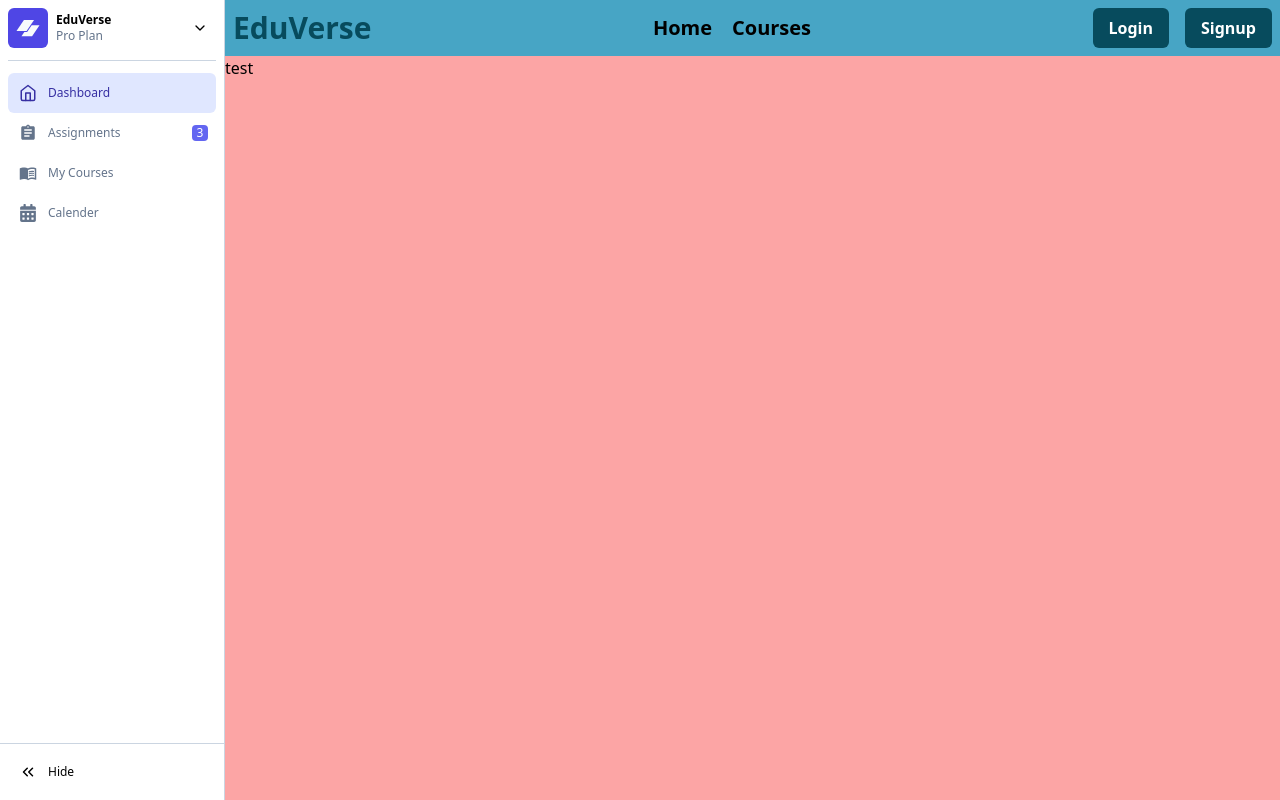
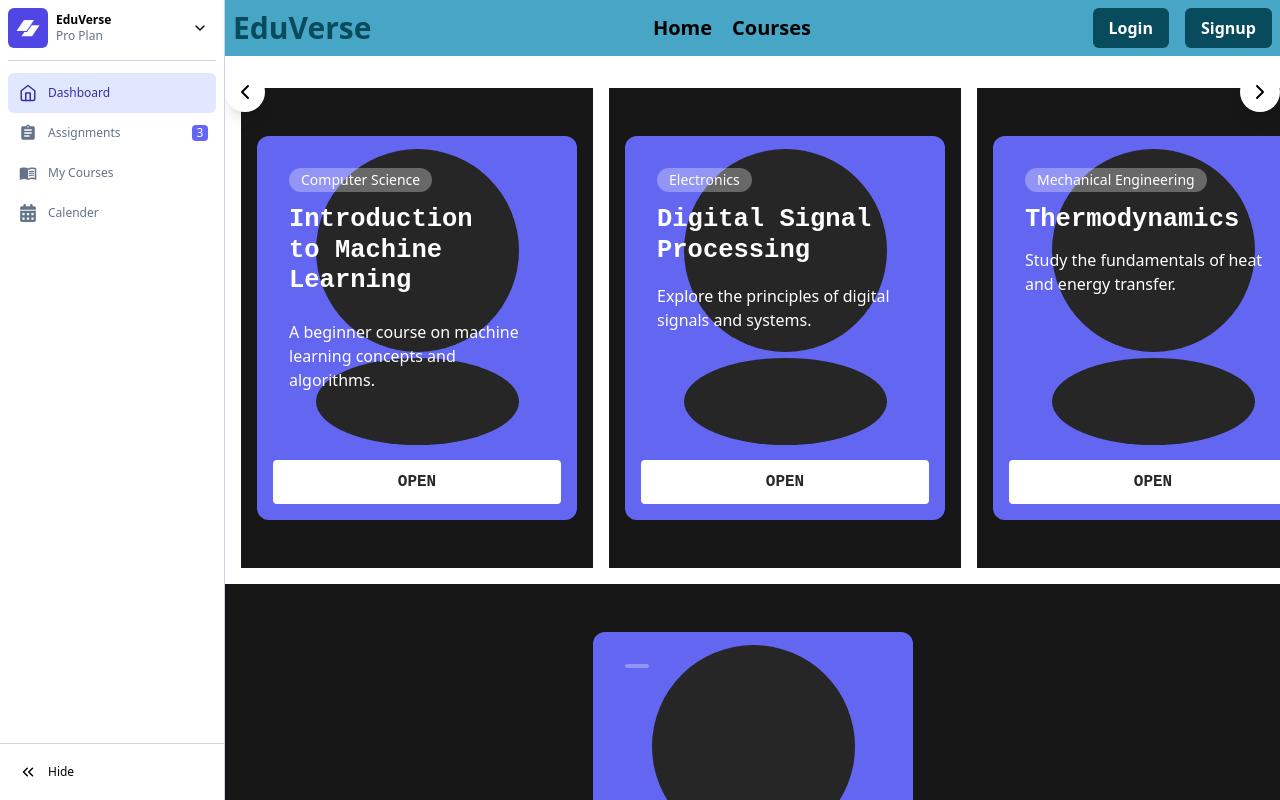
Before and after one commit to ShubhamKarampure/Eduverse, a React (Vite) app in the folder Frontend/: page /home in a window 1280 px wide. Built offline with nearby package versions, Linux system fonts and the light colour scheme; a web font is replaced by a local one.

Commit message:
second commit

```diff
--- /dev/null
+++ b/Frontend/src/components/CourseCard.jsx
@@ -0,0 +1,117 @@
+import { motion } from "framer-motion";
+
+const SquishyCard = ({ name, description, branch }) => {
+    return (
+        <section className="bg-neutral-900 px-4 py-12">
+            <div className="mx-auto w-fit">
+                <Card name={name} branch={branch} description={description} />
+            </div>
+        </section>
+    );
+};
+
+const Card = ({ name, description, branch }) => {
+    return (
+        <motion.div
+            whileHover="hover"
+            transition={{
+                duration: 1,
+                ease: "backInOut",
+            }}
+            variants={{
+                hover: {
+                    scale: 1.05,
+                },
+            }}
+            className="relative h-96 w-80 shrink-0 overflow-hidden rounded-xl bg-indigo-500 p-8"
+        >
+            <div className="relative z-10 text-white">
+                <span className="mb-3 block w-fit rounded-full bg-white/30 px-3 py-0.5 text-sm font-light text-white">
+                    {branch}
+                </span>
+                <motion.span
+                    initial={{ scale: 0.85 }}
+                    variants={{
+                        hover: {
+                            scale: 1,
+                        },
+                    }}
+                    transition={{
+                        duration: 1,
+                        ease: "backInOut",
+                    }}
+                    className="my-2 block origin-top-left font-mono text-3xl font-black leading-[1.2]"
+                >
+                    {name}
+                </motion.span>
+                <p>
+                    {description}
+                </p>
+            </div>
+            <button className="absolute bottom-4 left-4 right-4 z-20 rounded border-2 border-white bg-white py-2 text-center font-mono font-black uppercase text-neutral-800 backdrop-blur transition-colors hover:bg-white/30 hover:text-white">
+                Open
+            </button>
+            <Background />
+        </motion.div>
+    );
+};
+
+const Background = () => {
+    return (
+        <motion.svg
+            width="320"
+            height="384"
+            viewBox="0 0 320 384"
+            fill="none"
+            xmlns="http://www.w3.org/2000/svg"
+            className="absolute inset-0 z-0"
+            variants={{
+                hover: {
+                    scale: 1.5,
+                },
+            }}
+            transition={{
+                duration: 1,
+                ease: "backInOut",
+            }}
+        >
+            <motion.circle
+                variants={{
+                    hover: {
+                        scaleY: 0.5,
+                        y: -25,
+                    },
+                }}
+                transition={{
+                    duration: 1,
+                    ease: "backInOut",
+                    delay: 0.2,
+                }}
+                cx="160.5"
+                cy="114.5"
+                r="101.5"
+                fill="#262626"
+            />
+            <motion.ellipse
+                variants={{
+                    hover: {
+                        scaleY: 2.25,
+                        y: -25,
+                    },
+                }}
+                transition={{
+                    duration: 1,
+                    ease: "backInOut",
+                    delay: 0.2,
+                }}
+                cx="160.5"
+                cy="265.5"
+                rx="101.5"
+                ry="43.5"
+                fill="#262626"
+            />
+        </motion.svg>
+    );
+};
+
+export default SquishyCard;
--- a/Frontend/src/components/index.js
+++ b/Frontend/src/components/index.js
@@ -1,7 +1,9 @@
 import Navbar from "./Navbar";
 import PageNotFound from "./PageNotFound";
+import SquishyCard from "./CourseCard";
 
 export {
     PageNotFound,
-    Navbar
+    Navbar,
+    SquishyCard
 }
--- a/Frontend/src/pages/Student/Home.jsx
+++ b/Frontend/src/pages/Student/Home.jsx
@@ -1,23 +1,110 @@
-import React from 'react'
-import { Navbar } from '../../components/index.js'
-import { Example } from '../../components/Sidebar.jsx'
+import React, { useEffect, useRef, useState } from 'react';
+import { Navbar } from '../../components/index.js';
+import { Example } from '../../components/Sidebar.jsx';
+import { SquishyCard } from '../../components/index.js';
+import { FiChevronLeft, FiChevronRight } from 'react-icons/fi';
 
 const Home = () => {
+    const [courses, setCourses] = useState([]);
+
+    useEffect(() => {
+        const arr = [
+            {
+                name: 'Introduction to Machine Learning',
+                description: 'A beginner course on machine learning concepts and algorithms.',
+                branch: 'Computer Science',
+            },
+            {
+                name: 'Digital Signal Processing',
+                description: 'Explore the principles of digital signals and systems.',
+                branch: 'Electronics',
+            },
+            {
+                name: 'Thermodynamics',
+                description: 'Study the fundamentals of heat and energy transfer.',
+                branch: 'Mechanical Engineering',
+            },
+            {
+                name: 'Structural Analysis',
+                description: 'Understand the mechanics of structures and building design.',
+                branch: 'Civil Engineering',
+            },
+            {
+                name: 'Organizational Behavior',
+                description: 'Learn about the behavior of individuals and groups within organizations.',
+                branch: 'Business Administration',
+            },
+        ];
+        setCourses(arr);
+    }, []);
+    // Reference for the scrollable container
+    const carouselRef = useRef(null);
+
+    // Scroll function
+    const scroll = (direction) => {
+        if (direction === 'left') {
+            carouselRef.current.scrollBy({ left: -300, behavior: 'smooth' });
+        } else {
+            carouselRef.current.scrollBy({ left: 300, behavior: 'smooth' });
+        }
+    };
+
     return (
-        <>
-            <div className='flex w-full'>
-                <div>
-                    <Example />
-                </div>
-                <div className='w-full'>
-                    <div className='flex flex-col h-screen'>
-                        <Navbar />
-                        <div className='w-full h-[300vh] scroll-m-0 bg-red-300 '>test</div>
+        <div className='flex h-screen'>
+            {/* Sidebar */}
+            <div className='sticky top-0 h-screen shrink-0'>
+                <Example />
+            </div>
+
+            {/* Main Content */}
+            <div className='flex-1 w-full overflow-y-auto'>
+                <div className='flex flex-col'>
+                    <Navbar />
+                    <div className='relative w-full mt-4'>
+                        {/* Left Arrow */}
+                        <button
+                            className='absolute left-0 z-10 p-2 bg-white rounded-full shadow-lg hover:bg-gray-200'
+                            onClick={() => scroll('left')}
+                        >
+                            <FiChevronLeft size={24} />
+                        </button>
+
+                        {/* Carousel container */}
+                        <div
+                            ref={carouselRef}
+                            className='flex overflow-x-auto scroll-smooth snap-x snap-mandatory no-scrollbar space-x-4 p-4 custom-scrollbar'
+                        >
+                            {
+                                courses.map((course, index) => {
+                                    return (
+                                        <SquishyCard name={course.name} description={course.description} branch={course.branch} />
+                                    )
+                                })
+                            }
+                        </div>
+
+                        {/* Right Arrow */}
+                        <button
+                            className='absolute top-0 right-0 z-10 p-2 bg-white rounded-full shadow-lg hover:bg-gray-200'
+                            onClick={() => scroll('right')}
+                        >
+                            <FiChevronRight size={24} />
+                        </button>
+                    </div>
+
+                    {/* New Section below Carousel */}
+                    <div className='bg-red-400 w-full'>
+                        <SquishyCard />
+                        <SquishyCard />
+                        <SquishyCard />
+                        <SquishyCard />
+                        <SquishyCard />
+                        <SquishyCard />
                     </div>
                 </div>
             </div>
-        </>
-    )
-}
+        </div>
+    );
+};
 
-export default Home
+export default Home;
```
